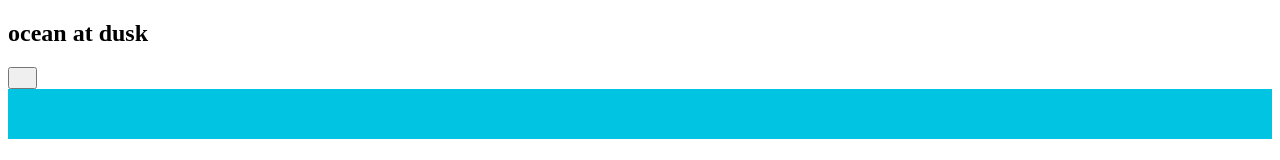
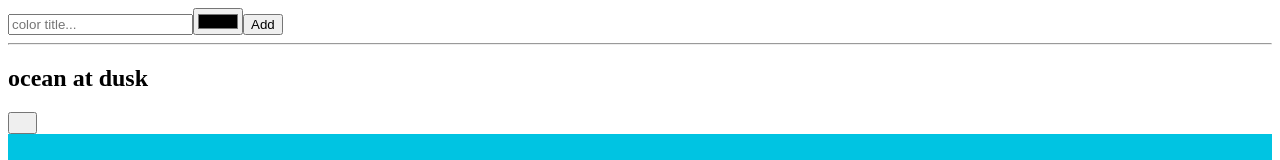
Before and after one commit to itsuki-yamada/react-hands-on-learning2, a React (Create React App) app in the folder chapter6/chapter6-app/: page / in a window 1280 px wide. Shown: the top 160 px of the page. Built offline with nearby package versions, Linux system fonts and the light colour scheme; some icons are missing.

Commit message:
6-3-1 制御されていないコンポーネント（uncontrolled component)の追加
react-hands-on-learning2-6 #6章:ステート管理

```diff
--- a/chapter6/chapter6-app/src/App.js
+++ b/chapter6/chapter6-app/src/App.js
@@ -1,10 +1,14 @@
 import {useState} from 'react';
 import colorData from './color-data.json';
 import ColorList from './components/ColorList';
+import AddColorForm from './components/AddColorForm';
 
 function App() {
   const [colors, setColors] = useState(colorData);
   return (
+      <>
+        <AddColorForm/>
+        <hr/>
         <ColorList
             colors={colors}
             onRateColor={(id, rating) => {
@@ -18,7 +22,9 @@ function App() {
               const newColors = colors.filter(color => color.id !== id);
               setColors(newColors);
             }}
-      />);
+        />
+      </>
+  );
 }
 
 export default App;
--- /dev/null
+++ b/chapter6/chapter6-app/src/components/AddColorForm.js
@@ -0,0 +1,26 @@
+import React, {useRef} from 'react';
+
+export default function AddColorForm({onNewColor = f => f}) {
+  const txtTitle = useRef();
+  const hexColor = useRef();
+
+  const submit = e => {
+    e.preventDefault();
+    const title = txtTitle.current.value;
+    const color = hexColor.current.value;
+    console.log(title);
+    console.log(color);
+    onNewColor(title, color);
+    txtTitle.current.value = '';
+    hexColor.current.value = '';
+  };
+
+  return (
+      <form onSubmit={submit}>
+        <input ref={txtTitle} type="text" placeholder="color title..."
+               required/>
+        <input ref={hexColor} type="color" required/>
+        <button>Add</button>
+      </form>
+  );
+}
```
Lines whose indentation alone changed are shown as unchanged.
